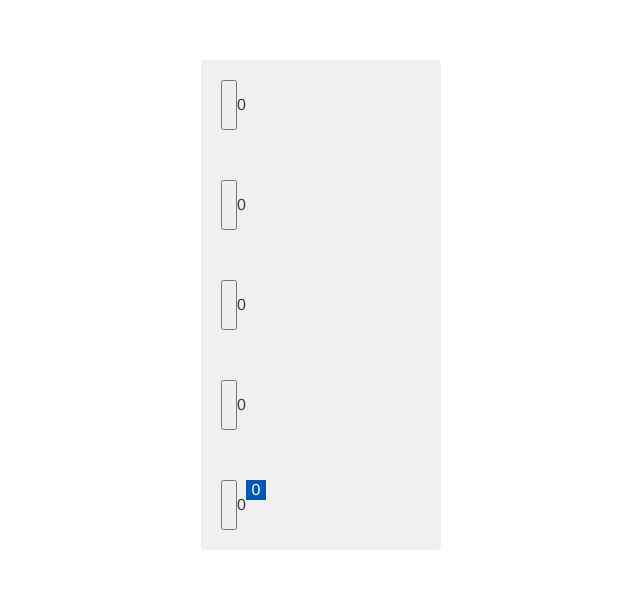
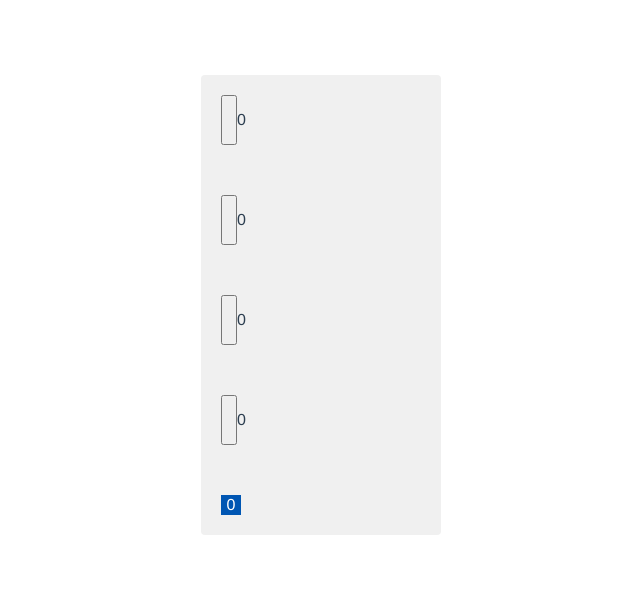
Before and after one commit to nodlya/elevator-test, a Vue app: page / in a window 1280 px wide. Shown: the part 155-744 px from the top of the page, without its empty margins (319-959 px from the left). Built offline with nearby package versions, Linux system fonts and the light colour scheme.

Commit message:
Improved elevator logic (smooth movement)

```diff
--- a/src/components/SchematicElevator.vue
+++ b/src/components/SchematicElevator.vue
@@ -2,8 +2,8 @@
     <div class="elevator-app">
         <div class="elevator">
             <div v-for="floor in floors" :key="floor" class="elevator-floor">
-                <button class="elevator-floor-order" @click="requestFloor(floor)"></button>
-                <p>{{ waiting[floors.indexOf(floor)] }}</p>
+                <button v-if="floor>1" class="elevator-floor-order" @click="requestFloor(floor)"></button>
+                <p v-if="floor>1">{{ waiting[floors.indexOf(floor)] }}</p>
                 <div class="elevator-cabin" v-if="currentFloor == floor">
                     <p>{{ peopleOnElevator }}</p>
                 </div>
@@ -14,6 +14,7 @@
 </template>
 
 <script>
+
 export default {
   data() {
     return {
@@ -22,9 +23,7 @@ export default {
       floors: [5, 4, 3, 2, 1],
       peopleOnElevator: 0,
       maxFloor: 1,
-      isMoving: false,
-      hasUnpickedPeople: false,
-      hasUnpickedPeopleAbove: false
+      isMoving: false
     };
   },
   watch: {
@@ -44,16 +43,9 @@ export default {
       handler(floor) {
         if (floor === 1) {
           this.peopleOnElevator = 0;
-          if (this.hasUnpickedPeople) {
-            const unpickedFloor = this.getUnpickedFloor();
-            if (unpickedFloor !== -1) {
-              this.moveElevator(unpickedFloor);
-            }
-          } else if (this.hasUnpickedPeopleAbove) {
-            const highestUnpickedFloor = this.getHighestUnpickedFloorAbove();
-            if (highestUnpickedFloor !== -1) {
-              this.moveElevator(highestUnpickedFloor);
-            }
+          const unpickedFloor = this.getUnpickedFloor();
+          if (unpickedFloor !== -1) {
+            this.moveElevator(unpickedFloor);
           }
         }
       }
@@ -62,18 +54,14 @@ export default {
   methods: {
     requestFloor(floor) {
       this.waiting[this.floors.indexOf(floor)]++;
-      if (floor > this.maxFloor) this.maxFloor = floor;
-      this.hasUnpickedPeople = true;
-      if (floor > this.currentFloor) {
-        this.hasUnpickedPeopleAbove = true;
-      }
+      this.maxFloor = Math.max(this.maxFloor, floor);
     },
     moveElevator(floor) {
       if (this.isMoving) return;
       this.isMoving = true;
 
       const delay = 1000;
-      const direction = floor > this.currentFloor ? 1 : -1;
+      const direction = Math.sign(floor - this.currentFloor);
 
       if (floor === this.currentFloor) {
         this.isMoving = false;
@@ -88,8 +76,6 @@ export default {
           this.isMoving = false;
           this.peopleOnElevator += this.waiting[this.floors.indexOf(this.currentFloor)];
           this.waiting[this.floors.indexOf(this.currentFloor)] = 0;
-          this.hasUnpickedPeople = false;
-          this.hasUnpickedPeopleAbove = false;
         } else {
           this.peopleOnElevator += this.waiting[this.floors.indexOf(this.currentFloor)];
           this.waiting[this.floors.indexOf(this.currentFloor)] = 0;
@@ -122,17 +108,10 @@ export default {
         }
       }
       return -1;
-    },
-    getHighestUnpickedFloorAbove() {
-      for (let i = this.maxFloor; i > this.currentFloor; i--) {
-        if (this.waiting[this.floors.indexOf(i)] > 0) {
-          return i;
-        }
-      }
-      return -1;
     }
   }
 };
+
 
 </script>
 
```
